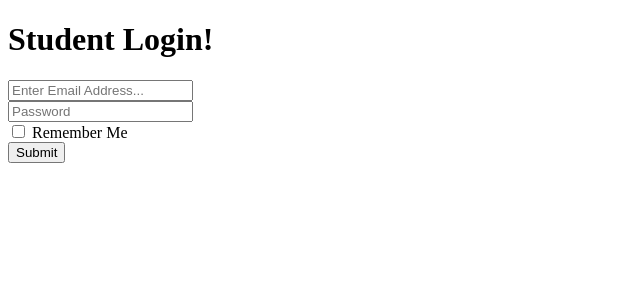
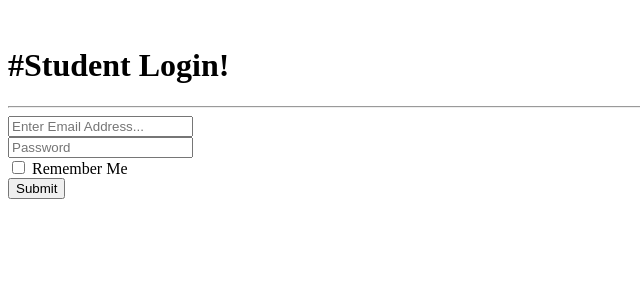
Before and after one commit to developersharif/examcms, a PHP site: template resources/views/frontend/login.php in a window 1280 px wide. Shown: the top 300 px of the page, without its empty margins (0-640 px from the left). Run offline with PHP 8.4, Linux system fonts and the light colour scheme; the template is opened without the code that fills it, so the values that code supplies are empty.

Commit message:
Login label added

```diff
--- a/resources/views/admin/home/login.php
+++ b/resources/views/admin/home/login.php
@@ -39,7 +39,7 @@
                             <div class="col-lg-6">
                                 <div class="p-5">
                                     <div class="text-center">
-                                        <h1 class="h4 text-gray-900 mb-4">Welcome Back!</h1>
+                                        <h1 class="h4 text-gray-900 mb-4">Admin Login!</h1>
                                         <?php notify('login'); ?>
                                     </div>
                                     <form action="" method="POST" class="user">
--- a/resources/views/frontend/login.php
+++ b/resources/views/frontend/login.php
@@ -33,6 +33,9 @@
 
                 <div class="card o-hidden border-0 shadow-lg my-5">
                     <div class="card-body p-0">
+                        <br>
+                        <h1 class="h4 text-gray-900 mb-4 text-center">#Student Login!</h1>
+                        <hr>
                         <!-- Nested Row within Card Body -->
                         <div class="row">
                             <div class="col-lg-6 d-none d-lg-block bg-login-image"></div>
@@ -40,7 +43,7 @@
                                 <div class="p-5">
                                     <div class="text-center">
                                         <?php notify('login'); ?>
-                                        <h1 class="h4 text-gray-900 mb-4">Student Login!</h1>
+
                                     </div>
                                     <form action="" method="POST" class="user">
                                         <div class="form-group">
```
